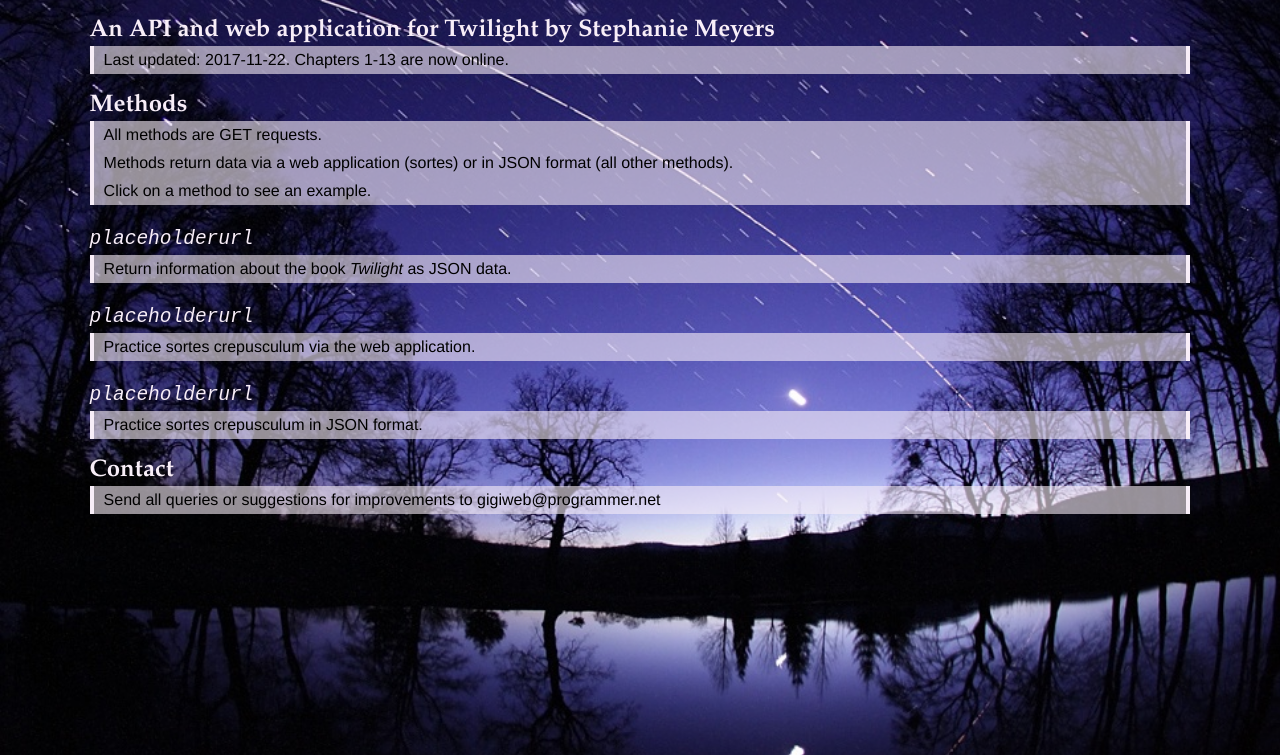
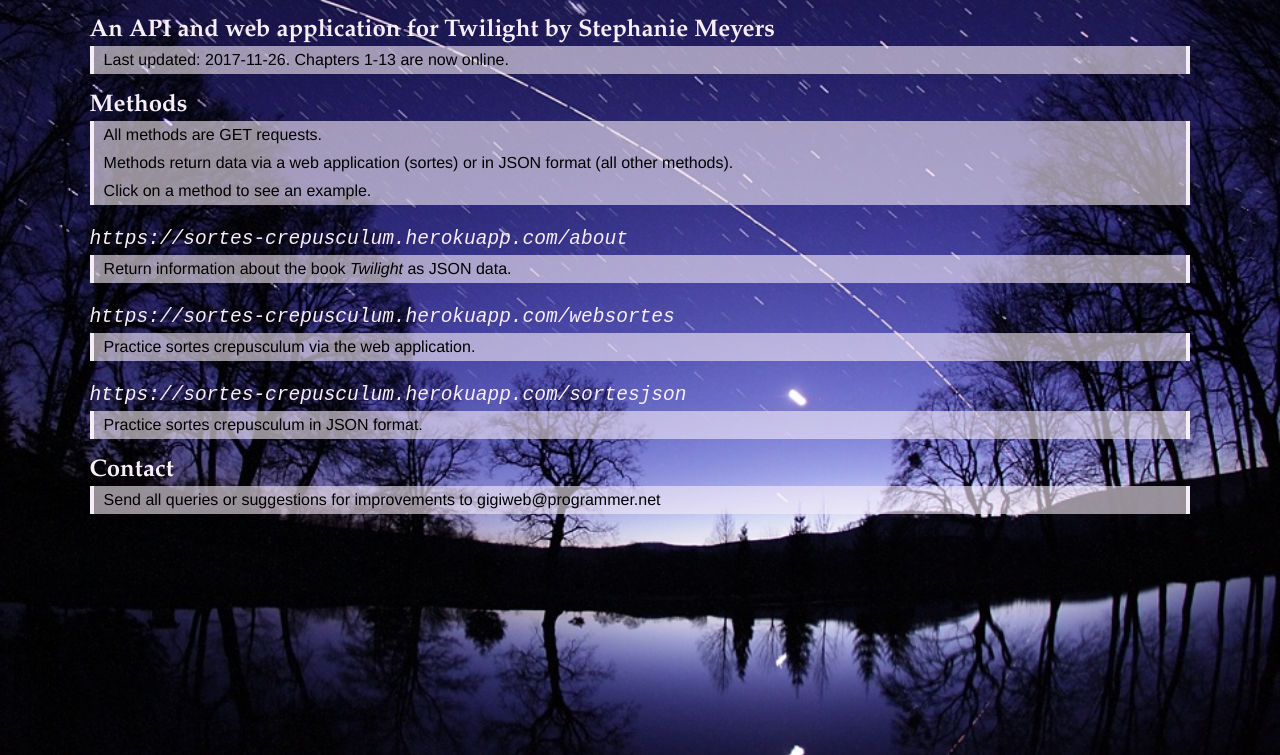
Before and after one commit to ecglover8/sortes-crepusculum, a website: page index.html in a window 1280 px wide. Shown: the part 45-800 px from the top of the page. Drawn offline with Linux system fonts and the light colour scheme.

Commit message:
Update index.html
Changed links from C9 environment to Heroku

```diff
--- a/index.html
+++ b/index.html
@@ -21,20 +21,20 @@
       <hr style="color:#F8EEF8" />
       <br />
       <h2>An API and web application for Twilight by Stephanie Meyers</h2>
-      <p class="para">Last updated: 2017-11-22. Chapters 1-13 are now online.</p>
+      <p class="para">Last updated: 2017-11-26. Chapters 1-13 are now online.</p>
       <br />
       <h2>Methods</h2>
       <p class="para">All methods are GET requests.</p>
       <p class="para">Methods return data via a web application (sortes) or in JSON format (all other methods).</p>
       <p class="para">Click on a method to see an example.</p>
       <br />
-      <a class="example" href="https://sortes-crepusculum-ecglover8.c9users.io/about">placeholderurl</a>
+      <a class="example" href="https://sortes-crepusculum.herokuapp.com/about">https://sortes-crepusculum.herokuapp.com/about</a>
       <p class="para">Return information about the book <em>Twilight</em> as JSON data.</p>
       <br />
-      <a class="example" href="https://sortes-crepusculum-ecglover8.c9users.io/websortes">placeholderurl</a>
+      <a class="example" href="https://sortes-crepusculum.herokuapp.com/websortes">https://sortes-crepusculum.herokuapp.com/websortes</a>
       <p class="para">Practice sortes crepusculum via the web application.</p>
       <br />
-      <a class="example" href="https://sortes-crepusculum-ecglover8.c9users.io/sortesjson">placeholderurl</a>
+      <a class="example" href="https://sortes-crepusculum.herokuapp.com/sortesjson">https://sortes-crepusculum.herokuapp.com/sortesjson</a>
       <p class="para">Practice sortes crepusculum in JSON format.</p>
       <br />
       <h2>Contact</h2>
```
